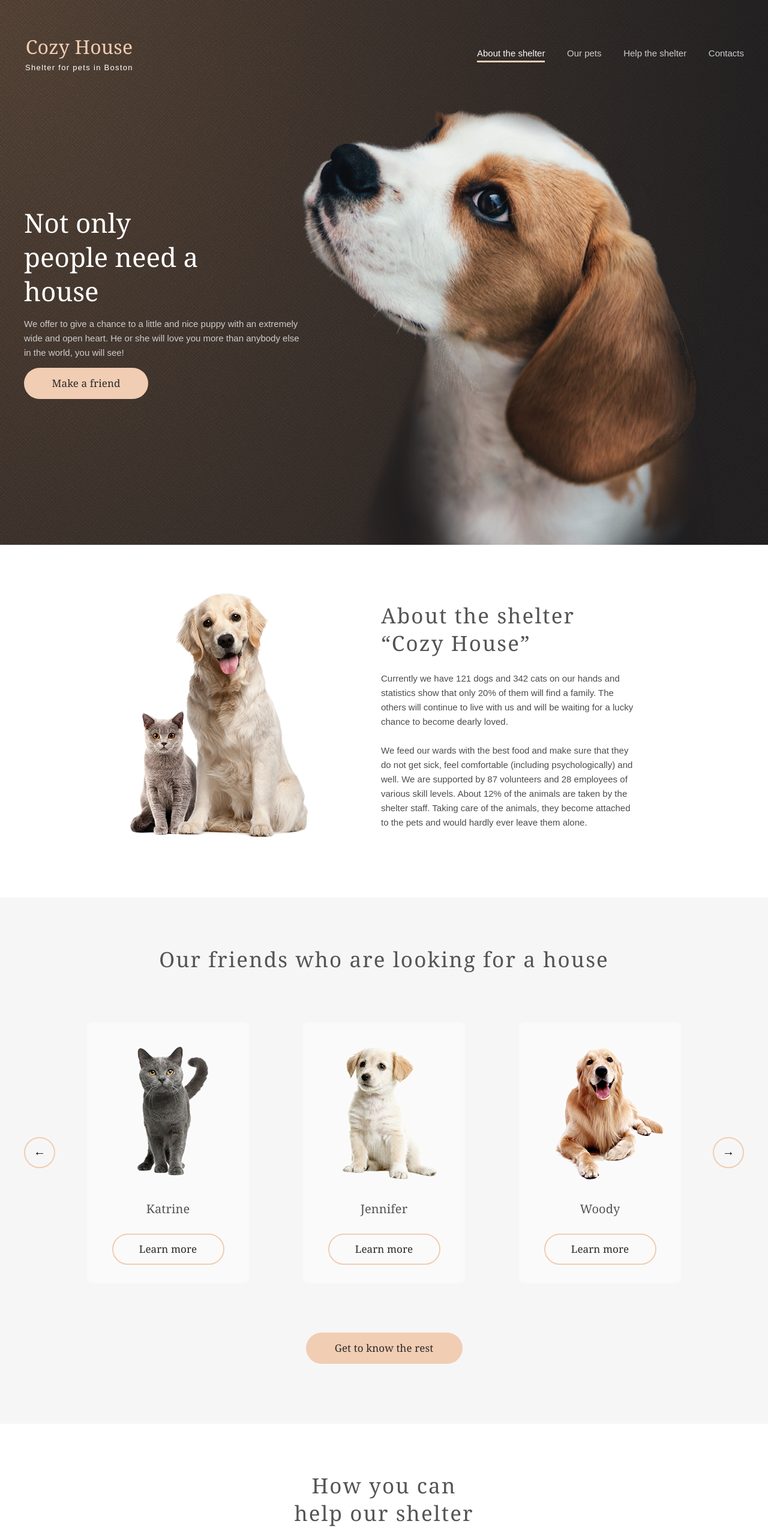
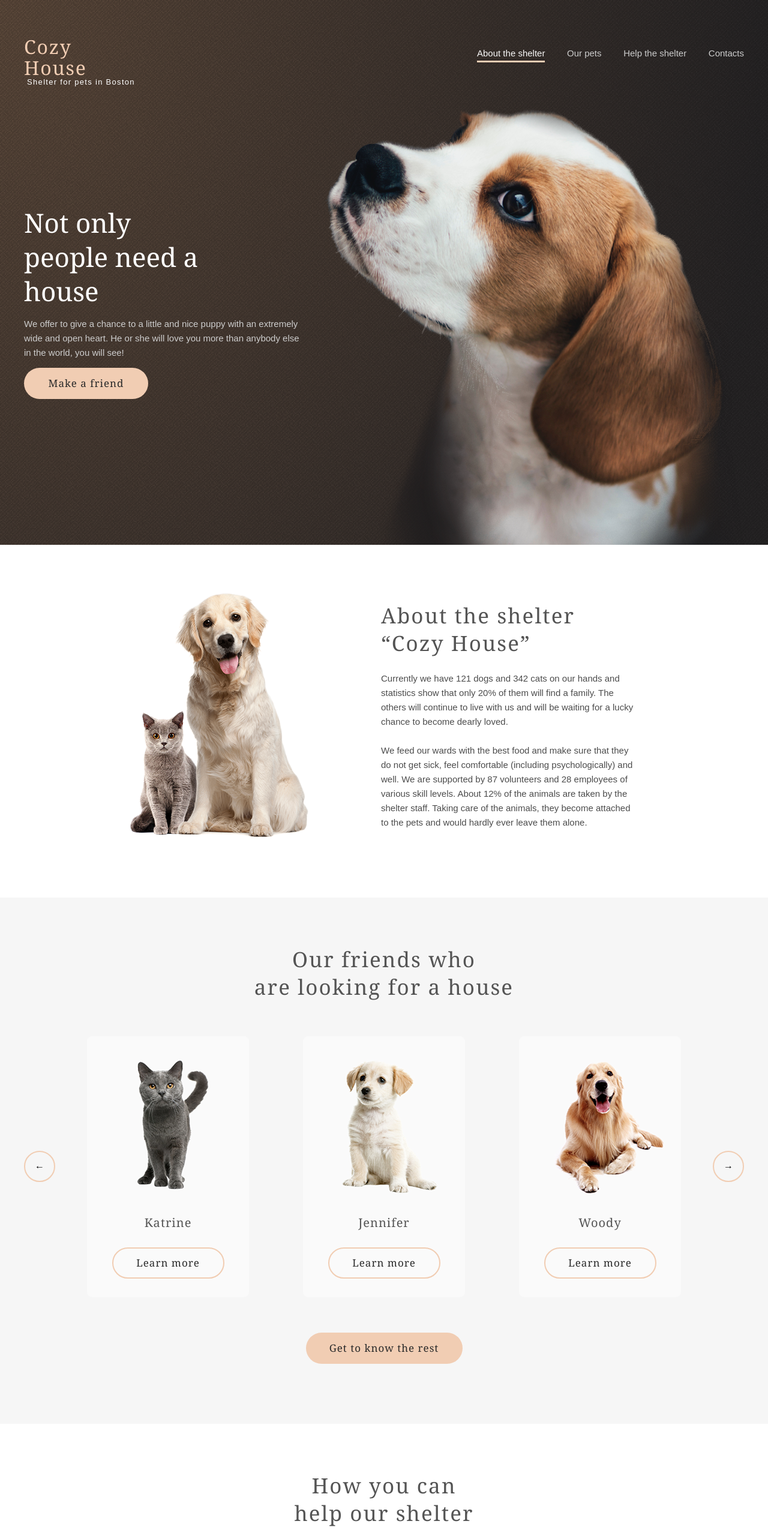
Before and after one commit to rhjje/shelter, a website built with webpack: page src/main/html/index.html in a window 1280 px wide. Shown: the top 2560 px of the page at 60% size. Built offline with nearby package versions, Linux system fonts and the light colour scheme; files whose address does not match are found by name.

Commit message:
fix: fix styles main page

```diff
--- a/src/main/html/index.html
+++ b/src/main/html/index.html
@@ -55,7 +55,7 @@
   </section>
   <section class="pets">
     <div class="wrapper">
-      <h3 class="subtitle">Our friends who are looking for a house</h3>
+      <h3 class="subtitle">Our friends who<br> are looking for a house</h3>
       <div class="slider">
         <button class="slide-left">&larr;</button>
         <div class="cards">
--- a/src/main/sass/_donation.scss
+++ b/src/main/sass/_donation.scss
@@ -68,3 +68,7 @@
   line-height: 1.8rem;
   color: $color-dark-m;
 }
+
+.donation .subtitle {
+  width: 300px;
+}
--- a/src/main/sass/_footer.scss
+++ b/src/main/sass/_footer.scss
@@ -14,6 +14,7 @@
 
 .contacts {
   width: 280px;
+  margin-top: 15px;
   display: flex;
   flex-direction: column;
   row-gap: 40px;
@@ -40,9 +41,10 @@
 
 .addresses {
   width: 302px;
+  margin-top: 15px;
   display: flex;
   flex-direction: column;
-  row-gap: 40px;
+  row-gap: 35px;
 }
 
 .footer__image {
--- a/src/main/sass/_header.scss
+++ b/src/main/sass/_header.scss
@@ -14,7 +14,7 @@
 }
 
 .heading {
-  width: 184px;
+  width: 190px;
   height: 60px;
   display: flex;
   flex-direction: column;
--- a/src/main/sass/_main.scss
+++ b/src/main/sass/_main.scss
@@ -7,6 +7,7 @@
   height: 908px;
   margin: 0 auto;
   display: flex;
+  justify-content: space-between;
   align-items: flex-end;
 }
 
@@ -39,7 +40,7 @@
   font-weight: 400;
   font-size: 1.7rem;
   line-height: 2.21rem;
-  letter-spacing: 0.01rem;
+  letter-spacing: 0.1rem;
   color: $color-dark-3xl;
   background-color: $color-primary;
   &:hover {
--- a/src/main/sass/_pets.scss
+++ b/src/main/sass/_pets.scss
@@ -28,8 +28,9 @@
   outline: none;
   border: 2px solid $color-primary;
   background-color: $color-light-l;
-  font-size: 2rem;
-  padding-bottom: 4px;
+  font-size: 1.6rem;
+  font-weight: bold;
+  padding-bottom: 2px;
   &:hover {
     cursor: pointer;
     background-color: $color-primary;
@@ -72,7 +73,7 @@
   font-weight: 400;
   font-size: 2rem;
   line-height: 2.27rem;
-  letter-spacing: 0.01rem;
+  letter-spacing: 0.1rem;
 }
 
 .card_button {
@@ -87,7 +88,7 @@
   font-weight: 400;
   font-size: 1.7rem;
   line-height: 2.27rem;
-  letter-spacing: 0.01rem;
+  letter-spacing: 0.1rem;
   &:hover {
     cursor: pointer;
     background-color: $color-primary;
@@ -97,3 +98,7 @@
 .pets__button {
   width: 261px;
 }
+
+.pets .subtitle {
+  text-align: center;
+}
--- a/src/main/sass/styles.scss
+++ b/src/main/sass/styles.scss
@@ -129,7 +129,7 @@ $footer-gradient: radial-gradient(110.67% 538.64% at 5.73% 50%, #513D2F 0%, #1A1
       style: normal;
   }
   line-height: 110%;
-  letter-spacing: 0.02rem;
+  letter-spacing: 0.18rem;
   color: $color-primary;
 }
 
```
Also changed, not shown: dist/main/main.css, dist/main/main.html.
